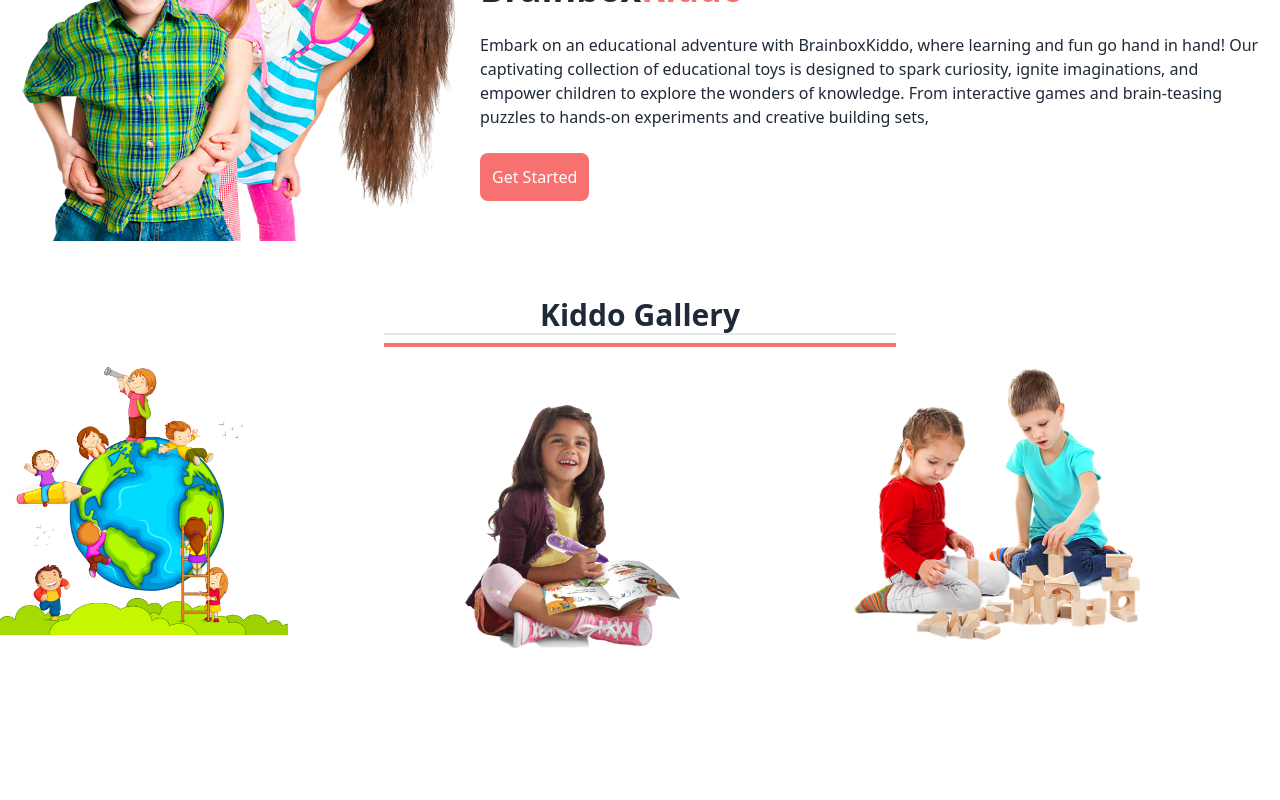
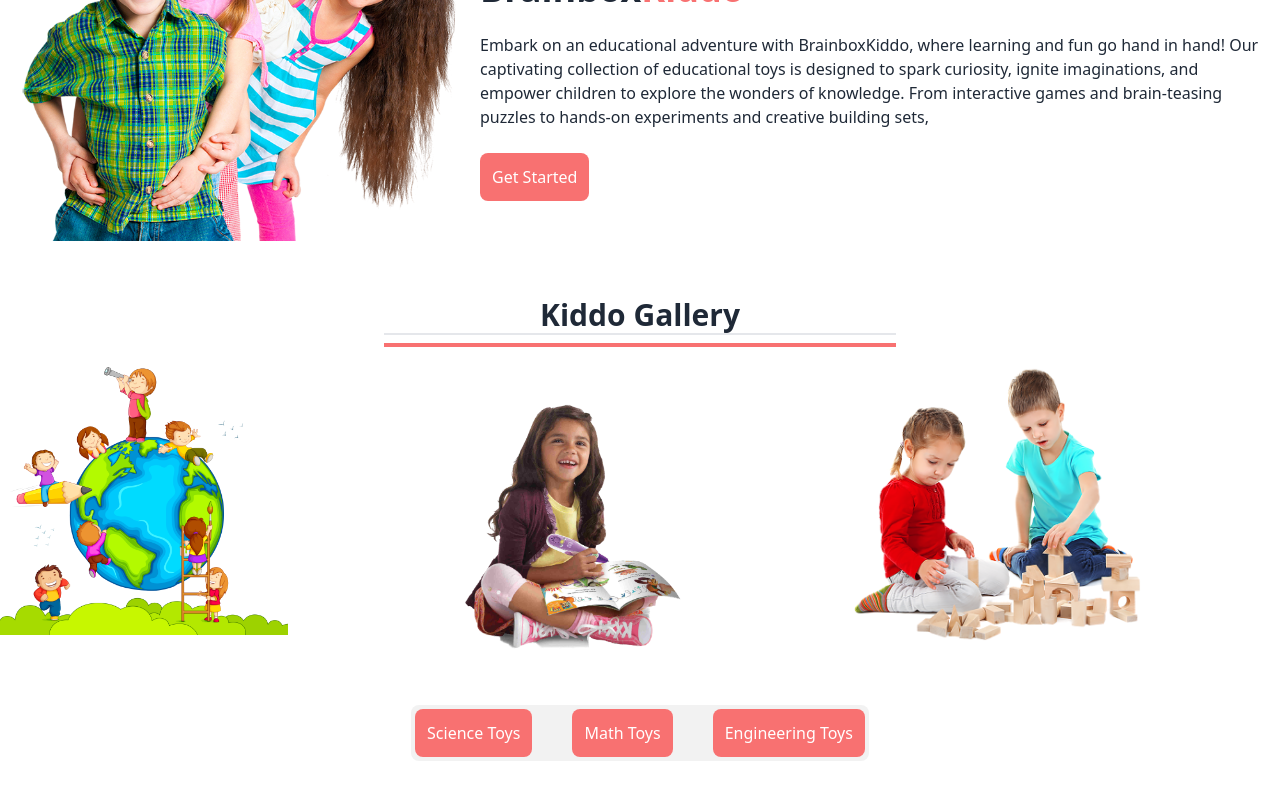
Before and after one commit to RayhanUddinFarhad/BrainBox-Kiddo-Client, a React (Vite) app: page / in a window 1280 px wide. Shown: the part 294-1094 px from the top of the page. Before the commit the page ends 999 px from the top, so only its background shows below. Built offline with nearby package versions, Linux system fonts and the light colour scheme.

Commit message:
Shop Categorys success

```diff
--- a/package.json
+++ b/package.json
@@ -16,6 +16,7 @@
     "react": "^18.2.0",
     "react-dom": "^18.2.0",
     "react-router-dom": "^6.11.1",
+    "react-tabs": "^6.0.1",
     "sort-by": "^1.2.0"
   },
   "devDependencies": {
--- a/src/components/pages/Home/Banner.jsx
+++ b/src/components/pages/Home/Banner.jsx
@@ -11,7 +11,7 @@ const Banner = () => {
     <div className='w-full'>
       <h1 className="text-4xl font-bold ">Adventure Awaits: <br /> Exploring Learning  with <br /> Brainbox<span className='text-red-400'>Kiddo</span></h1>
       <p className="py-6">Embark on an educational adventure with BrainboxKiddo,   where learning and fun go hand in hand!  Our captivating collection of educational  toys is designed to spark curiosity,  ignite imaginations, and empower children to explore the wonders of knowledge.  From interactive games and brain-teasing puzzles to hands-on experiments and creative building sets, </p>
-      <button className="bg-red-400 text-white p-3 rounded-lg">Get Started</button>
+      <button className="button-primary">Get Started</button>
     </div>
   </div>
 </div>
--- a/src/components/pages/Home/Home.jsx
+++ b/src/components/pages/Home/Home.jsx
@@ -1,12 +1,14 @@
 import React from 'react';
 import Banner from './Banner';
 import Gallery from './Gallery';
+import Shop from './Shop';
 
 const Home = () => {
     return (
         <div>
            <Banner></Banner>
            <Gallery></Gallery>
+           <Shop></Shop>
 
         </div>
     );
--- /dev/null
+++ b/src/components/pages/Home/Shop.jsx
@@ -0,0 +1,60 @@
+import React, { useState } from 'react';
+import { Tab, Tabs, TabList, TabPanel } from 'react-tabs';
+import 'react-tabs/style/react-tabs.css';
+import ShopItems from './ShopItems';
+
+const Shop = () => {
+
+    const [category, setCategory] = useState([])
+
+
+    const handleTabClick = (category) => {
+
+
+        fetch (`https://brainbox-kiddo-server.vercel.app/toys/${category}`)
+        .then (res => res.json())
+        .then (data => setCategory (data))
+
+
+
+
+    }
+
+
+
+
+
+
+
+
+
+    return (
+        <div className='flex justify-around'>
+  <Tabs className= 'space-y-10'>
+    <TabList className= 'flex justify-center space-x-10 tabs tabs-boxed'>
+      <Tab  onClick={() => handleTabClick('science')} className= "button-primary">Science Toys</Tab>
+      <Tab onClick={() => handleTabClick ('math')} className= "button-primary"> Math Toys</Tab>
+      <Tab onClick={() => handleTabClick ('engineering')} className= "button-primary"> Engineering Toys</Tab>
+    </TabList>
+
+    <TabPanel className= "grid lg:grid-cols-3 gap-5">
+      {
+
+        category.map (category => <ShopItems key={category._id} data={category}></ShopItems>)
+      }
+    </TabPanel>
+    <TabPanel className= "grid lg:grid-cols-3 gap-5">
+    {
+
+category.map (category => <ShopItems key={category._id} data={category}></ShopItems>)
+}    </TabPanel>
+    <TabPanel className= "grid lg:grid-cols-3 gap-5">
+    {
+
+category.map (category => <ShopItems key={category._id} data={category}></ShopItems>)
+}    </TabPanel>
+  </Tabs>        </div>
+    );
+};
+
+export default Shop;
--- /dev/null
+++ b/src/components/pages/Home/ShopItems.jsx
@@ -0,0 +1,22 @@
+import React from 'react';
+
+const ShopItems = ({data}) => {
+    return (
+        <div>
+            <div className="  h-full shadow p-10 rounded-xl">
+  <figure><img className='w-52' src= {data.picture}  /></figure>
+  <div className="text-center space-y-5">
+    <h2 className="font-bold text-2xl"> {data.name}</h2>
+    <h2 className="font-bold text-xl text-red-400"> {data.price}</h2>
+
+    <div className="card-actions justify-center">
+      <button className="button-primary">View Details</button>
+    </div>
+  </div>
+</div>
+
+        </div>
+    );
+};
+
+export default ShopItems;
--- a/src/index.css
+++ b/src/index.css
@@ -1,3 +1,9 @@
 @tailwind base;
 @tailwind components;
 @tailwind utilities;
+
+
+.button-primary {
+
+  @apply bg-red-400 text-white p-3 rounded-lg
+ }
```
Also changed, not shown: 1 other file (tests, documents, lock files or other folders).
